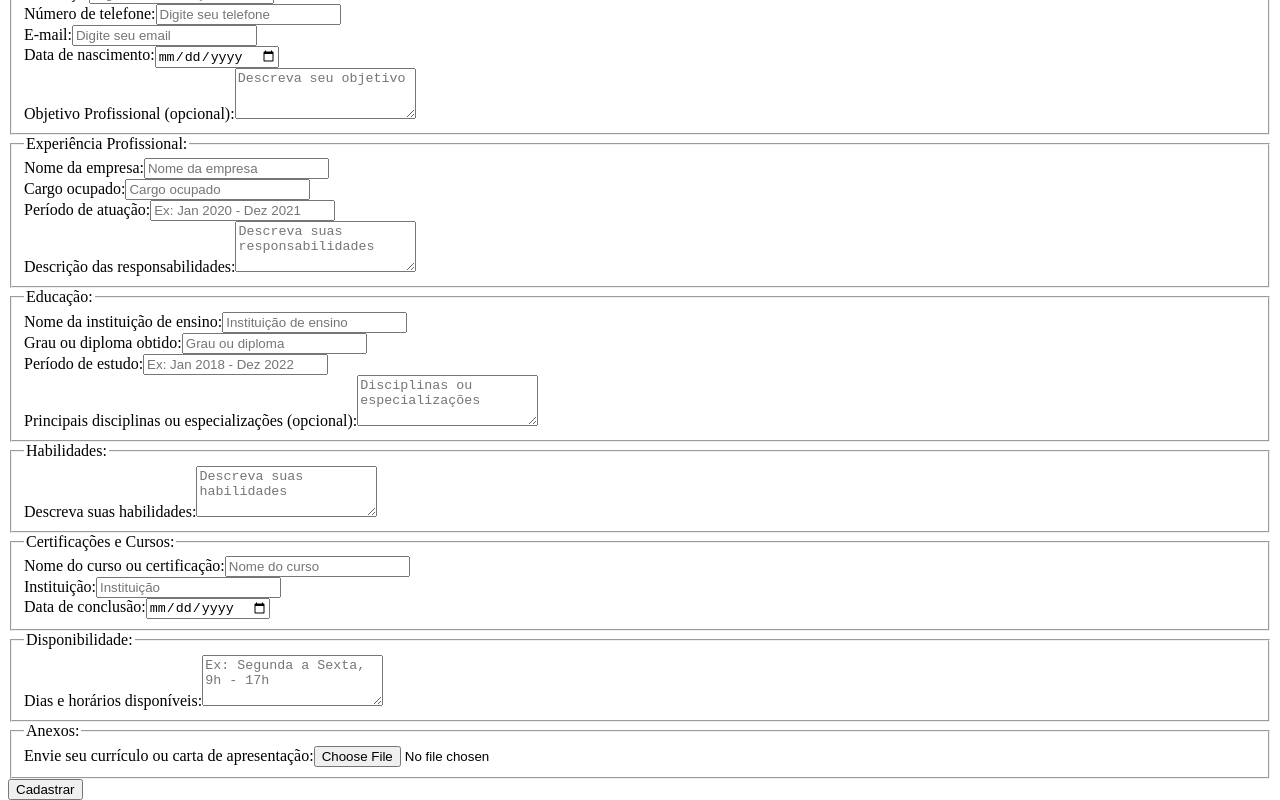
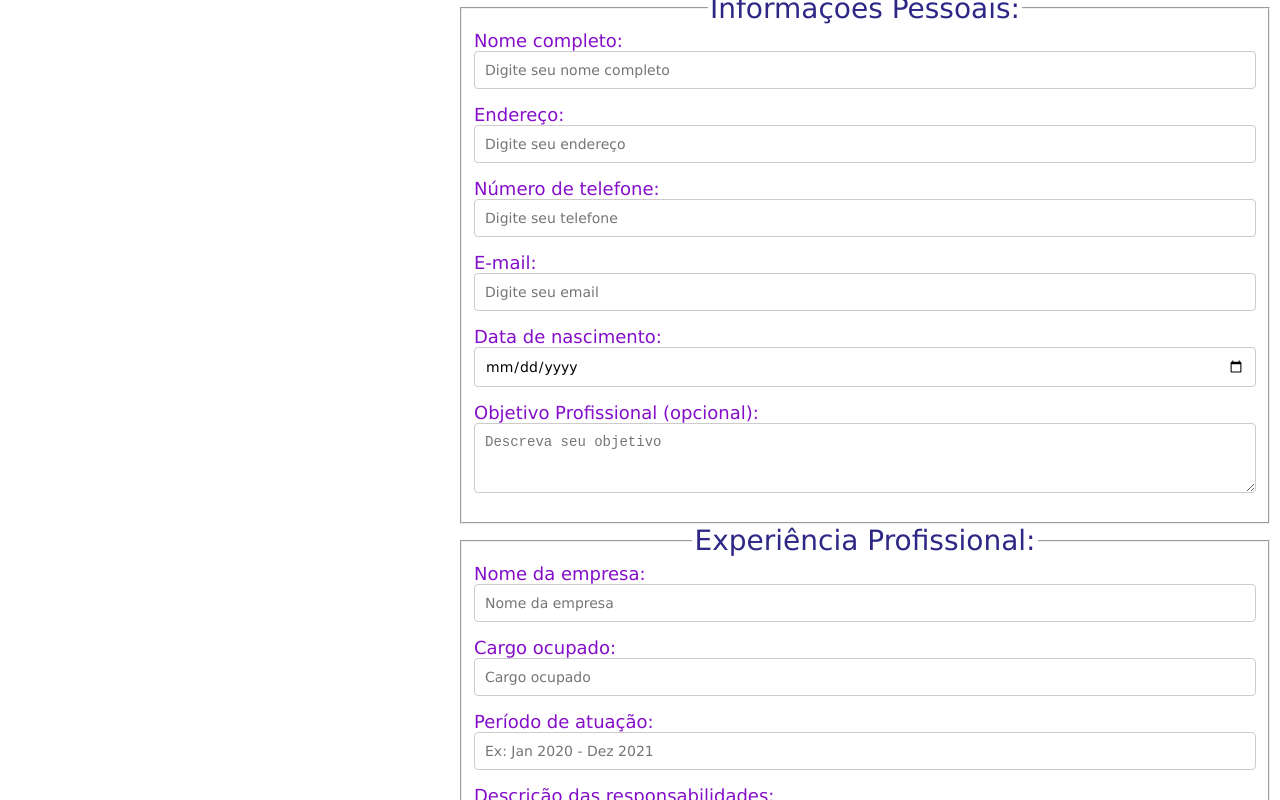
Before and after one commit to softexrecifepe/PI-RE9-TURMA-07-EQUIPE-01, a Next.js app: page /cadastro in a window 1280 px wide. Shown: the part 220-1020 px from the top of the page. Built offline with nearby package versions, Linux system fonts and the light colour scheme.

Commit message:
feat: Estilização da página de Cadastro do usuário.

```diff
--- a/src/app/cadastro/stylescadastro.css
+++ b/src/app/cadastro/stylescadastro.css
@@ -0,0 +1,100 @@
+.content{
+    margin-left: 450px;
+    max-width: 900px;
+    }
+
+    * {
+        box-sizing: border-box;
+    }
+
+
+
+    .card {
+        max-width: 800px;
+        margin: 0 auto;
+        padding: 20px;
+        background-color: #fff;
+        border-radius: 8px;
+        box-shadow: 0 4px 10px rgba(0, 0, 0, 0.1);
+    }
+    .title {
+        text-align: center;
+        font-size: 60px;
+        line-height: 20px;
+        font-family: poppins;
+        color: rgb(132,14,201);
+        margin-bottom: 50px;
+    }
+
+    .form {
+        display: flex;
+        flex-direction: column;
+    }
+
+    .input-group {
+        margin-bottom: 15px;
+    }
+
+    .label {
+        font-weight: bold;
+        margin-bottom: 5px;
+    }
+
+    input[type="text"],
+    input[type="tel"],
+    input[type="email"],
+    input[type="date"],
+    textarea {
+        width: 100%;
+        padding: 10px;
+        border: 1px solid #ccc;
+        border-radius: 4px;
+        font-size: 14px;
+    }
+    input[type="text"]:focus,
+    input[type="tel"]:focus,
+    input[type="email"]:focus,
+    input[type="date"]:focus,
+    textarea:focus {
+        border-color: #3e56a5;
+        outline: none;
+    }
+
+    .button {
+        font-size: 13px;
+        border: none;
+        color: #fff;
+        background-color: #1e40af;
+        border-radius: 20px;
+        font-family: 'poppins', sans-serif;
+        cursor: pointer;
+        transition: 1s background;
+        margin-left: 15px;
+        width: 190px;
+        height: 50px;
+        margin-top: 15px;
+        margin-left: 39%;
+        margin-bottom: 50px;
+    }
+    .button:hover {
+        background-color: #38025c;
+        transition: 1s background;
+    }
+
+    .fieldset>legend{
+        font-size: 28px;
+        color: #2e2785;
+        text-align: center;
+        font-weight: 400;
+        font-family:'Lucida Sans', 'Lucida Sans Regular', 'Lucida Grande', 'Lucida Sans Unicode', Geneva, Verdana, sans-serif
+    }
+
+    .fieldset>div>label{
+        font-size: 18px;
+        color: rgb(132,14,201);
+        font-family:'Lucida Sans', 'Lucida Sans Regular', 'Lucida Grande', 'Lucida Sans Unicode', Geneva, Verdana, sans-serif
+    }
+
+    .fieldset>div>input{
+        font-family:'Lucida Sans', 'Lucida Sans Regular', 'Lucida Grande', 'Lucida Sans Unicode', Geneva, Verdana, sans-serif
+    }
```
